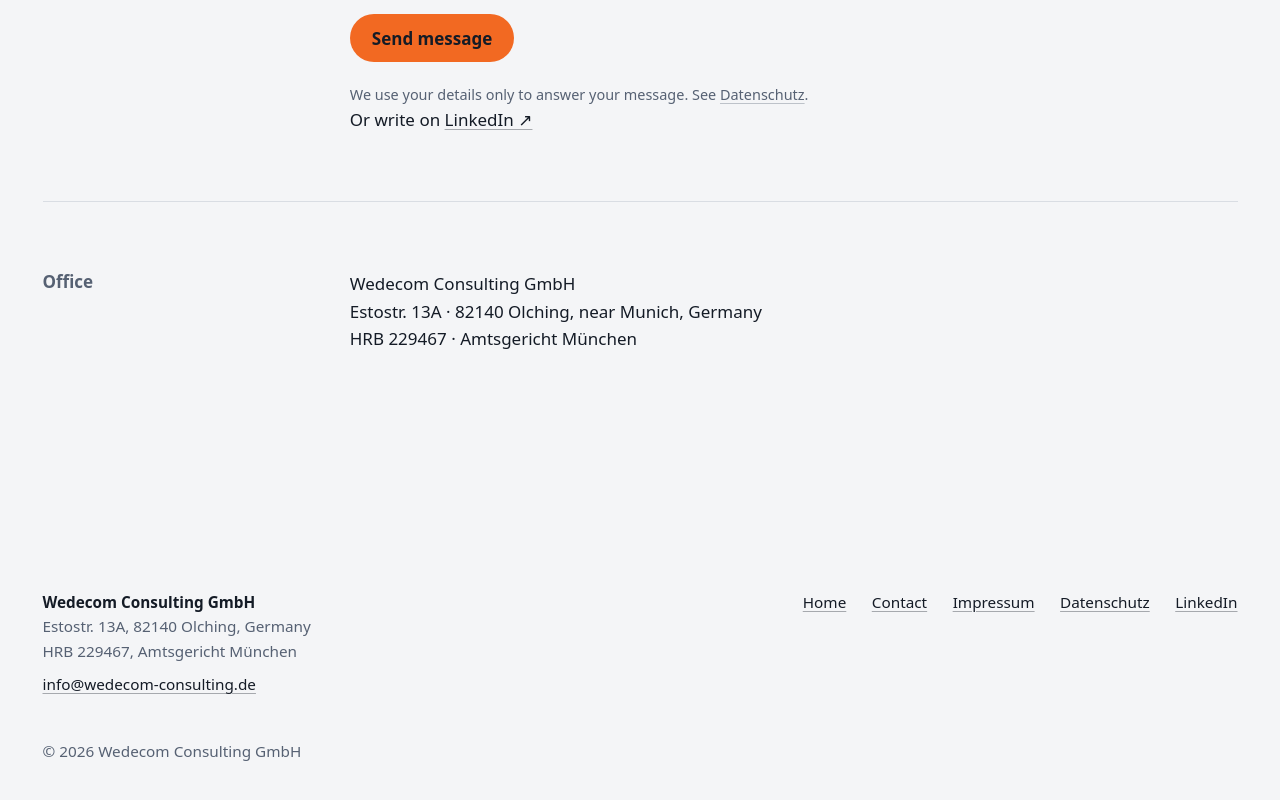
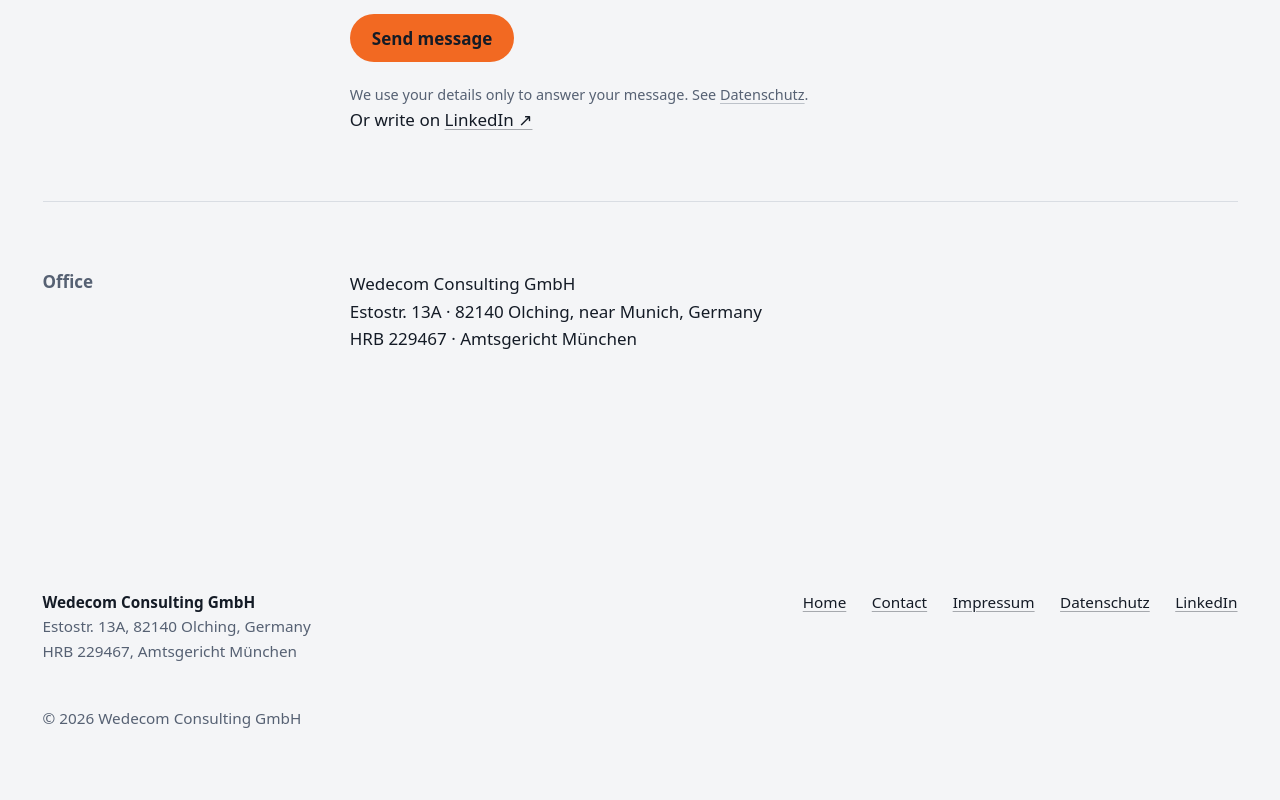
Before and after one commit to mwesox/wedecom-homepage, an Astro site: page /contact in a window 1280 px wide. Shown: the part 1132-1932 px from the top of the page. Built offline with nearby package versions, Linux system fonts and the light colour scheme; Astro itself is replaced by a stand-in of ours.

Commit message:
feat(contact): point homepage and footer at the contact form
Plain email addresses now appear only on Impressum and Datenschutz.

```diff
--- a/src/components/Footer.astro
+++ b/src/components/Footer.astro
@@ -8,9 +8,6 @@
       <p><strong>Wedecom Consulting GmbH</strong></p>
       <p>Estostr. 13A, 82140 Olching, Germany</p>
       <p>HRB 229467, Amtsgericht München</p>
-      <p class="mt-2">
-        <a href="mailto:info@wedecom-consulting.de" class="ink-link">info@wedecom-consulting.de</a>
-      </p>
     </div>
     <ul>
       <li><a href="/" class="ink-link">Home</a></li>
--- a/src/pages/index.astro
+++ b/src/pages/index.astro
@@ -82,7 +82,7 @@
           of <span class="whitespace-nowrap">hands-on</span> work inside startups.
         </p>
         <div class="hero-actions">
-          <a href="mailto:info@wedecom-consulting.de" class="btn">Email Matthias</a>
+          <a href="/contact" class="btn">Get in touch</a>
         </div>
       </div>
       <div class="hero-graph">
@@ -186,7 +186,7 @@
           will tell you what he would change first.
         </p>
         <div>
-          <a href="mailto:info@wedecom-consulting.de" class="closing-mail">info@wedecom-consulting.de</a>
+          <a href="/contact" class="closing-link">Send a message</a>
           <p class="closing-alt">
             or on <a href="https://www.linkedin.com/in/matthias-wesolowski-320b033b/" target="_blank" rel="noopener noreferrer" class="ink-link">LinkedIn</a>
           </p>
--- a/src/styles/global.css
+++ b/src/styles/global.css
@@ -372,7 +372,7 @@
   .closing-grid { grid-template-columns: minmax(0, 5fr) minmax(0, 7fr); column-gap: 2rem; }
 }
 .closing p { color: rgb(244 245 247 / 0.72); max-width: 34rem; margin: 0; }
-.closing-mail {
+.closing-link {
   display: inline-block;
   font-size: clamp(1.4rem, 3.2vw, 2.6rem);
   font-stretch: 85%;
@@ -385,7 +385,7 @@
   text-underline-offset: 0.18em;
   overflow-wrap: anywhere;
 }
-.closing-mail:hover { color: var(--color-signal); }
+.closing-link:hover { color: var(--color-signal); }
 .closing .ink-link { color: var(--color-paper); }
 .closing-alt { margin-top: 1rem !important; font-size: 0.95rem; }
 
```
